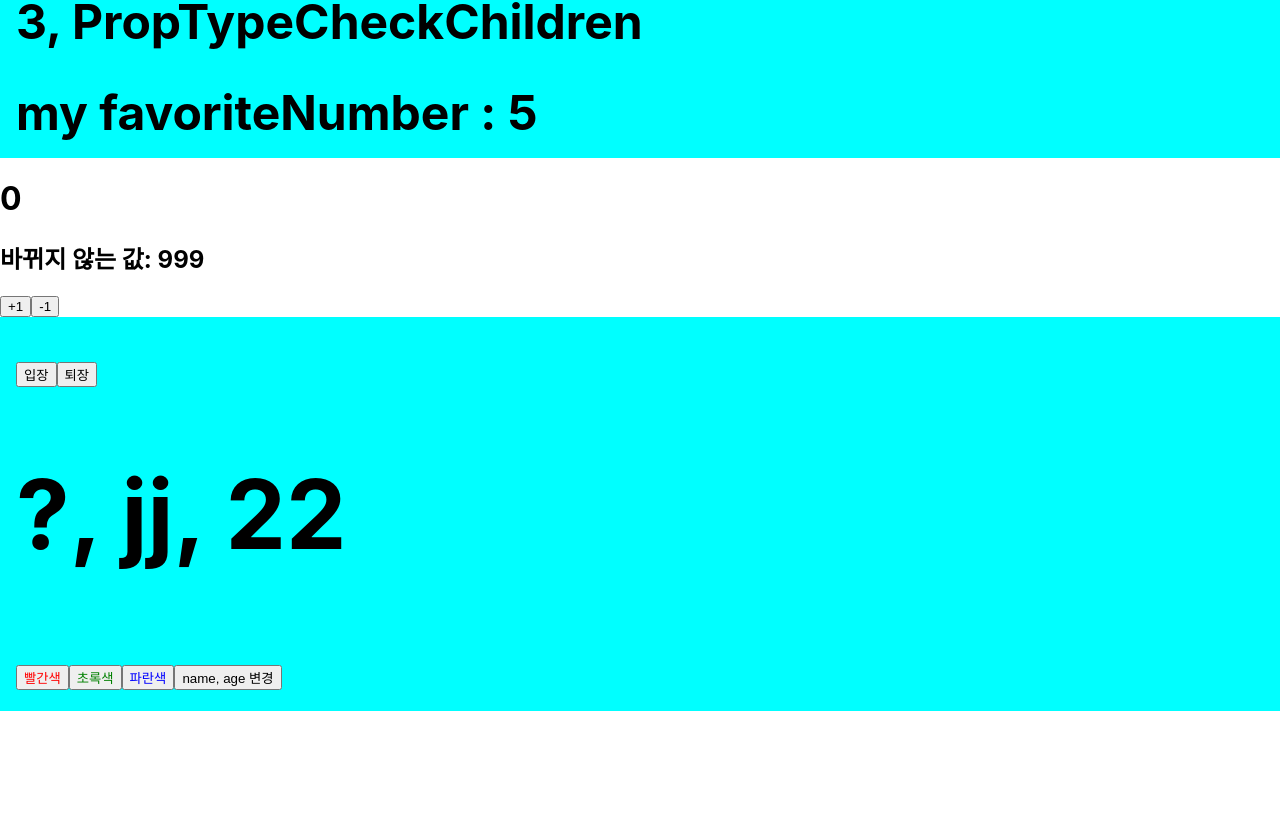
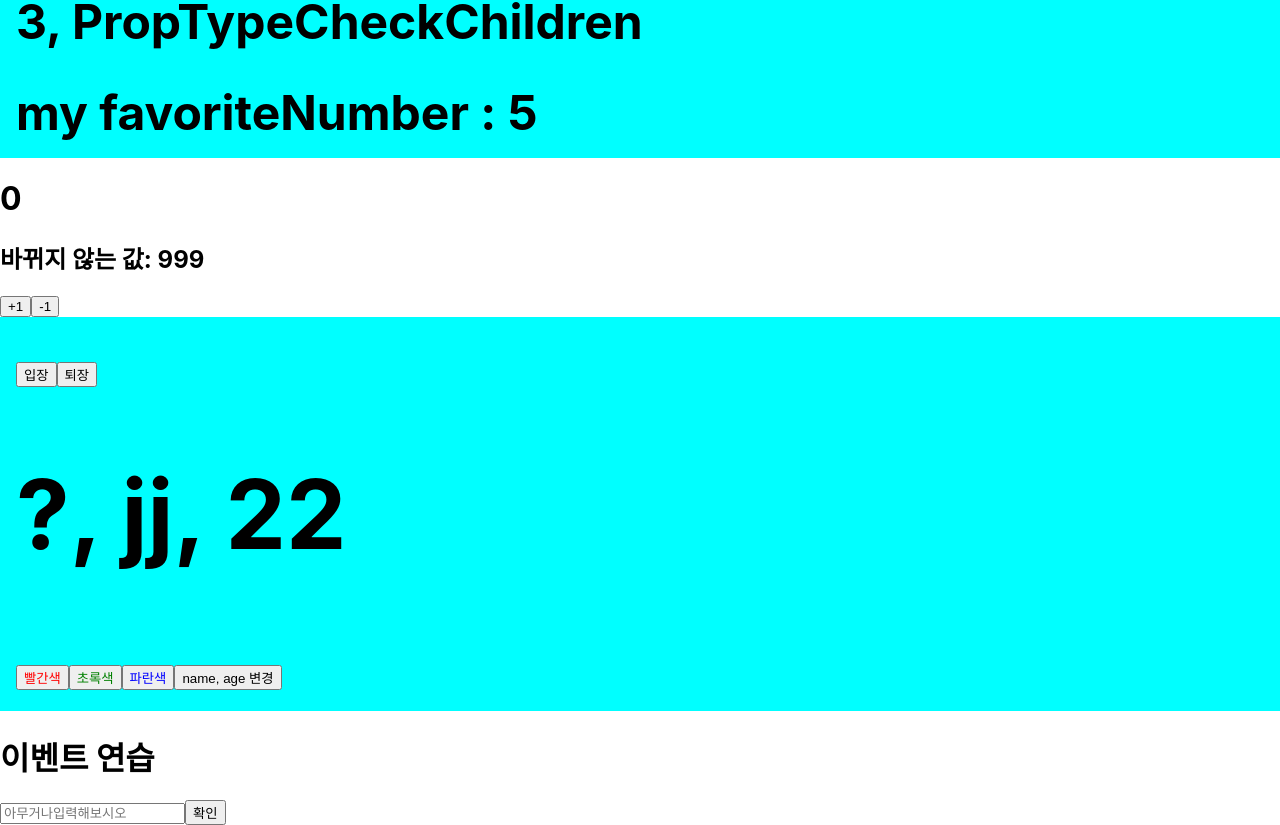
Before and after one commit to gonnichiwa/react-playground, a React (Create React App) app: page / in a window 1280 px wide. Shown: the part 1327-2152 px from the top of the page. Before the commit the page ends 2038 px from the top, so only its background shows below. Built offline with nearby package versions, Linux system fonts and the light colour scheme.

Commit message:
event전달, in class, constructor, bind(this)

```diff
--- /dev/null
+++ b/src/EventPractice.js
@@ -0,0 +1,38 @@
+import { Component } from "react";
+
+class EventPractice extends Component {
+  state = {
+    message : ''
+  }
+  constructor(props) {
+    super(props);
+    this.handleClick = this.handleClick.bind(this);
+    this.handleChange = this.handleChange.bind(this);
+  }
+  handleClick() {
+    alert(this.state.message);
+    this.setState({message: ''});
+  }
+  handleChange(e) {
+    this.setState({message: e.target.value});
+  }
+  render() {
+    return (
+      <div>
+        <h1>이벤트 연습</h1>
+        <input
+          type="text"
+          name="message"
+          placeholder="아무거나입력해보시오"
+          value={this.state.message}
+          onChange={this.handleChange}
+        />
+        <button
+          onClick={this.handleClick}
+        >확인</button>
+      </div>
+    );
+  }
+}
+
+export default EventPractice;
--- a/src/index.js
+++ b/src/index.js
@@ -8,6 +8,7 @@
 import PropTypeCheck from './PropTypeCheck';
 import Counter from './Counter';
 import Say from './Say';
+import EventPractice from './EventPractice';
 import reportWebVitals from './reportWebVitals';
 
 const root = ReactDOM.createRoot(document.getElementById('root'));
@@ -22,6 +23,7 @@
     <PropTypeCheck name={"3"}>PropTypeCheckChildren</PropTypeCheck> {/* name attr proptype check */}
     <Counter/>
     <Say/>
+    <EventPractice/>
   </React.StrictMode>
 );
 
```
